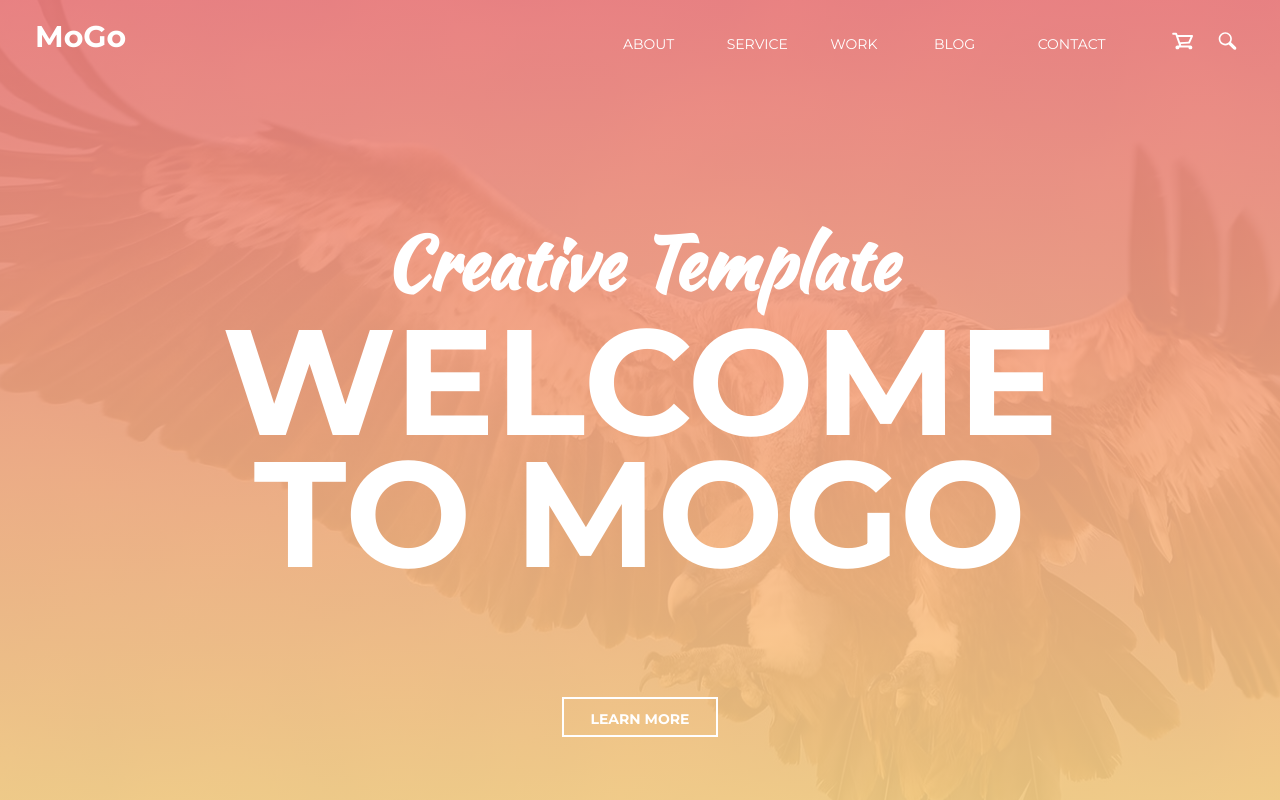
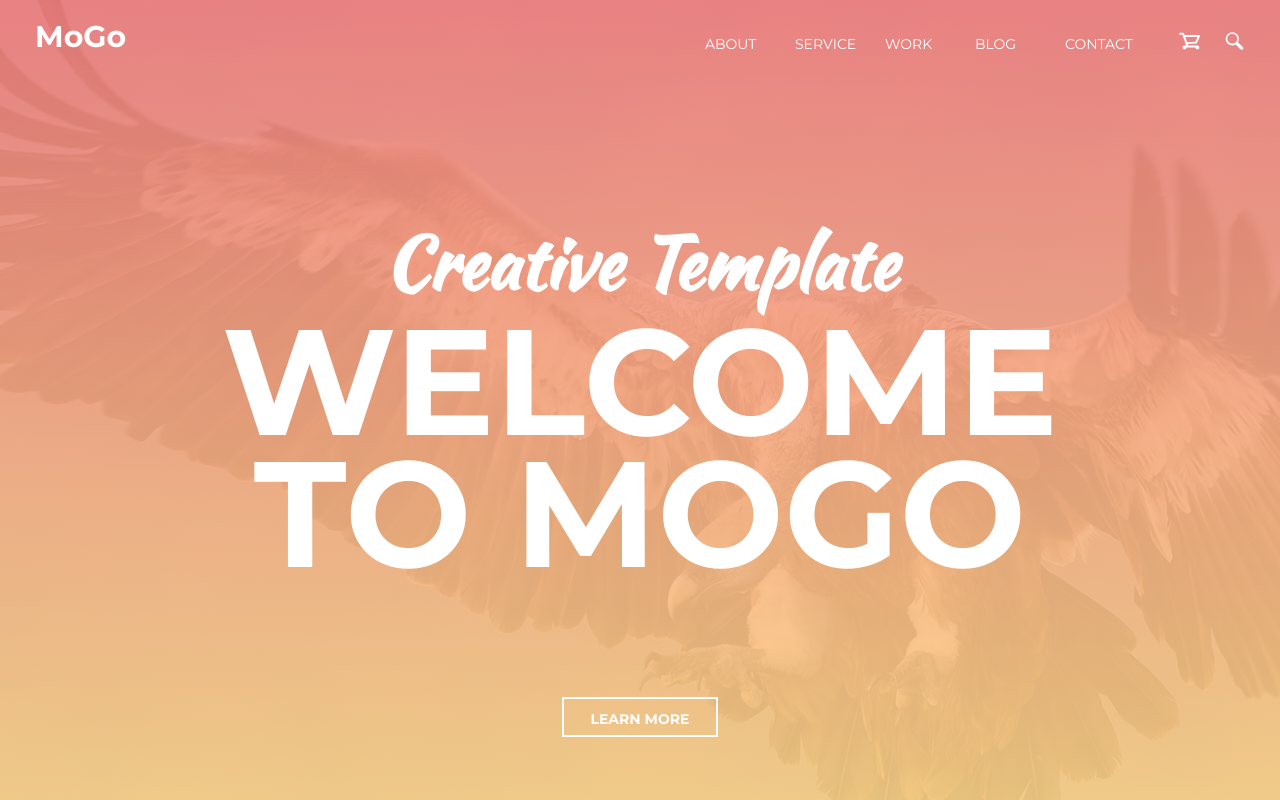
Before and after one commit to artemdev/homework11, a website: page src/index.html in a window 1280 px wide. Shown: the top 800 px of the page. Drawn offline with nearby package versions, Linux system fonts and the light colour scheme; files that its build step writes are made by us from their sources; files whose address does not match are found by name; a web font is replaced by a local one.

Commit message:
fixed mistakes

```diff
--- a/src/html/header.html
+++ b/src/html/header.html
@@ -1,15 +1,16 @@
 <nav class="header">
     <a class="link header__logo" href="#">MoGo</a>
-
+    <div class="header__wrap">
         <ul class="header__menu">
             <li class="header__item"><a class="link" href="#">about</a></li>
             <li class="header__item"><a class="link" href="#">service</a></li>
             <li class="header__item"><a class="link" href="#">work</a></li>
             <li class="header__item"><a class="link" href="#">blog</a></li>
             <li class="header__item"><a class="link" href="#">contact</a></li>
+        </ul>
         <ul class="header__icons-list">
             <li>
-                <a class="header__icon-container" href="#">
+                <a class="header__icons-link" href="#">
                     <svg class="header__icon">
                         <title>header icon</title>
                         <use href="images/header-icons.svg#card"></use>
@@ -17,7 +18,7 @@
                 </a>
             </li>
             <li>
-                <a class="header__icon-container" href="#">
+                <a class="header__icons-link" href="#">
                     <svg class="header__icon">
                         <title>search icon</title>
                         <use href="images/header-icons.svg#search"></use>
@@ -25,5 +26,5 @@
                 </a>
             </li>
         </ul>
-    </ul>
+    </div>
 </nav>
--- a/src/sass/sections/header.scss
+++ b/src/sass/sections/header.scss
@@ -3,13 +3,16 @@
   position: absolute;
   @include display-inline-flex();
   @include flex-direction-row();
-  @include justify-content-space-between();
-  @include align-items-stretch();
+  justify-content: space-between;
   margin: auto;
   left: 0;
   right: 0;
   width: 1210px;
   height: 50px;
+  &__wrap {
+    display: flex;
+    justify-content: flex-end;
+  }
   &__logo {
     @include setup-font(null, 1.875rem, 600, normal);
     line-height: 30px;
@@ -20,18 +23,9 @@
   &__menu {
     @include display-inline-flex();
     @include justify-content-flex-end();
+
     width: 622px;
     height: 50px;
-  }
-
-  &__icon {
-    width: 21px;
-    height: 18px;
-  }
-  &__icon-container {
-    display: inline-block;
-    width: 45px;
-    text-align: right;
   }
 
   &__item .link {
@@ -51,13 +45,7 @@
     text-decoration: none;
     text-transform: uppercase;
     padding-top: 36px;
-    width: 104px;
-  }
-
-  &__icons-list {
-    display: inline-flex;
-    justify-content: center;
-    align-items: center;
+    width: 90px;
   }
 
   &__item:hover .link:before {
@@ -69,4 +57,18 @@
     content: '';
     background-color: $yellow;
   }
+  &__icons-list {
+    display: inline-flex;
+    justify-content: center;
+    align-items: center;
+  }
+  &__icons-link {
+    display: inline-block;
+    width: 45px;
+    text-align: right;
+  }
+  &__icon {
+    width: 21px;
+    height: 18px;
+  }
 }
```
Also changed, not shown: src/sass/normalize.scss (+15 -27 lines). Lines whose indentation alone changed are shown as unchanged.
